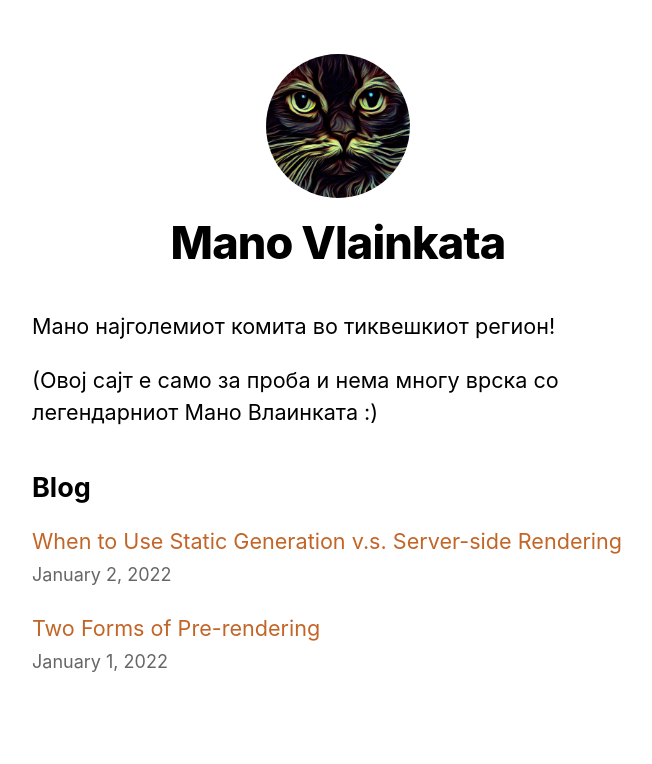
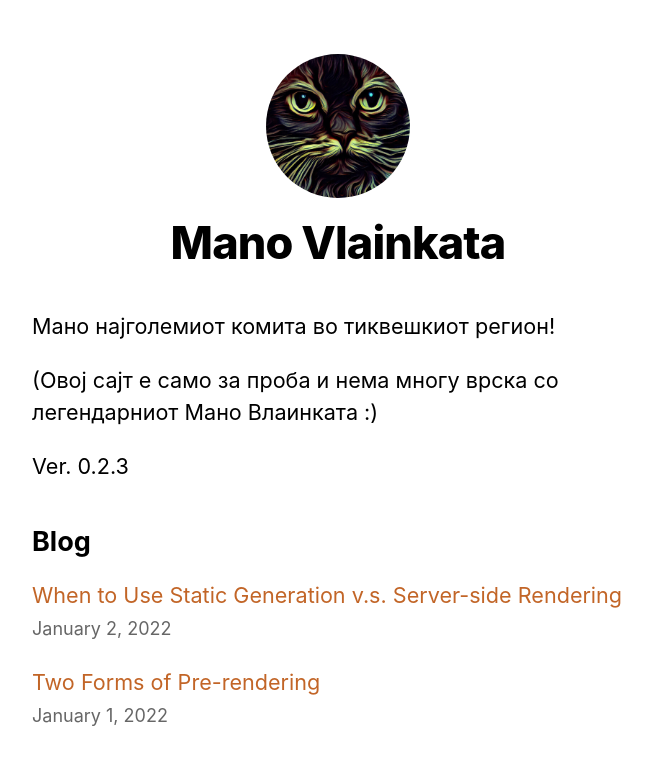
Before and after one commit to ristep/nextjs-blog, a Next.js app: page / in a window 1280 px wide. Shown: the top 764 px of the page, without its empty margins (302-954 px from the left). Built offline with nearby package versions, Linux system fonts and the light colour scheme.

Commit message:
Ver. 0.2.3

```diff
--- a/pages/index.js
+++ b/pages/index.js
@@ -28,6 +28,9 @@ export default function Home({ allPostsData }) {
         <p>
           (Овој сајт е само за проба и нема многу врска со легендарниот Мано Влаинката :)
         </p>
+        <p>
+          Ver. 0.2.3
+        </p>
       </section>
 
       <section className={`${utilStyles.headingMd} ${utilStyles.padding1px}`}>
```
